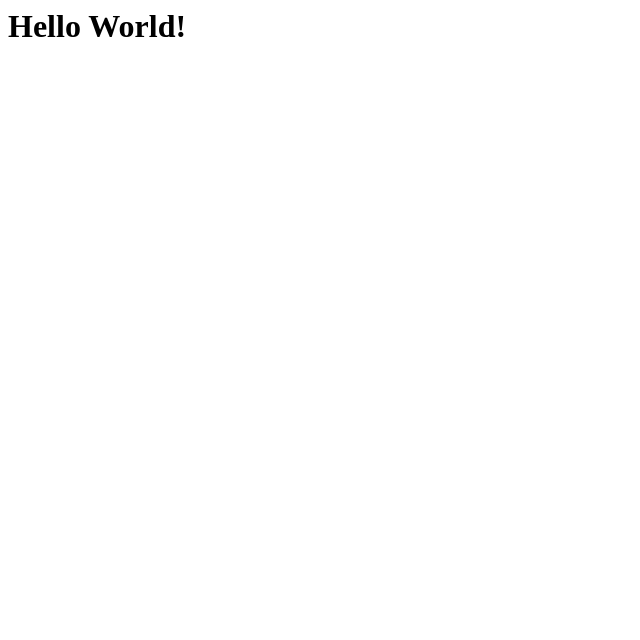
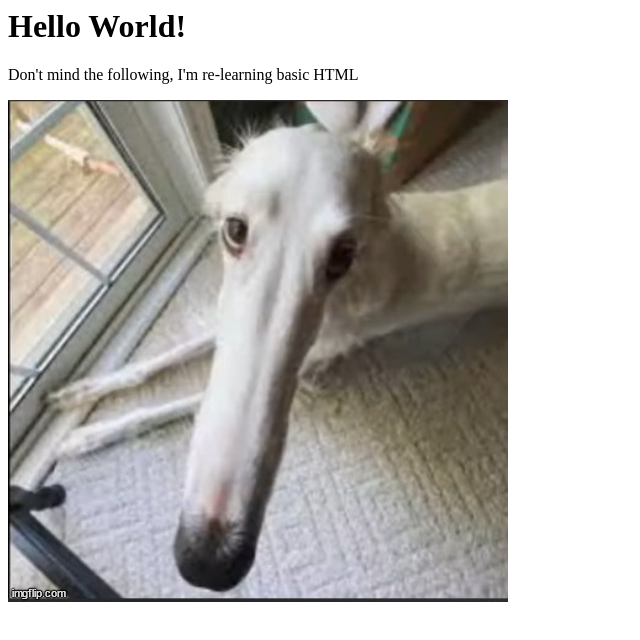
Before and after one commit to tjay061/mi349-Lab1-HelloWorld, a plain HTML site: page index.html in a window 1280 px wide. Shown: the whole page, without its empty margins (0-640 px from the left). Drawn offline with Linux system fonts and the light colour scheme.

Commit message:
Testing something dumb

```diff
--- a/index.html
+++ b/index.html
@@ -4,4 +4,6 @@
 
 <body>
     <h1>Hello World!</h1>
+    <p>Don't mind the following, I'm re-learning basic HTML</p>
+    <img src="demo.jpg">
 </body>
```
Also changed, not shown: demo.jpg (added).
